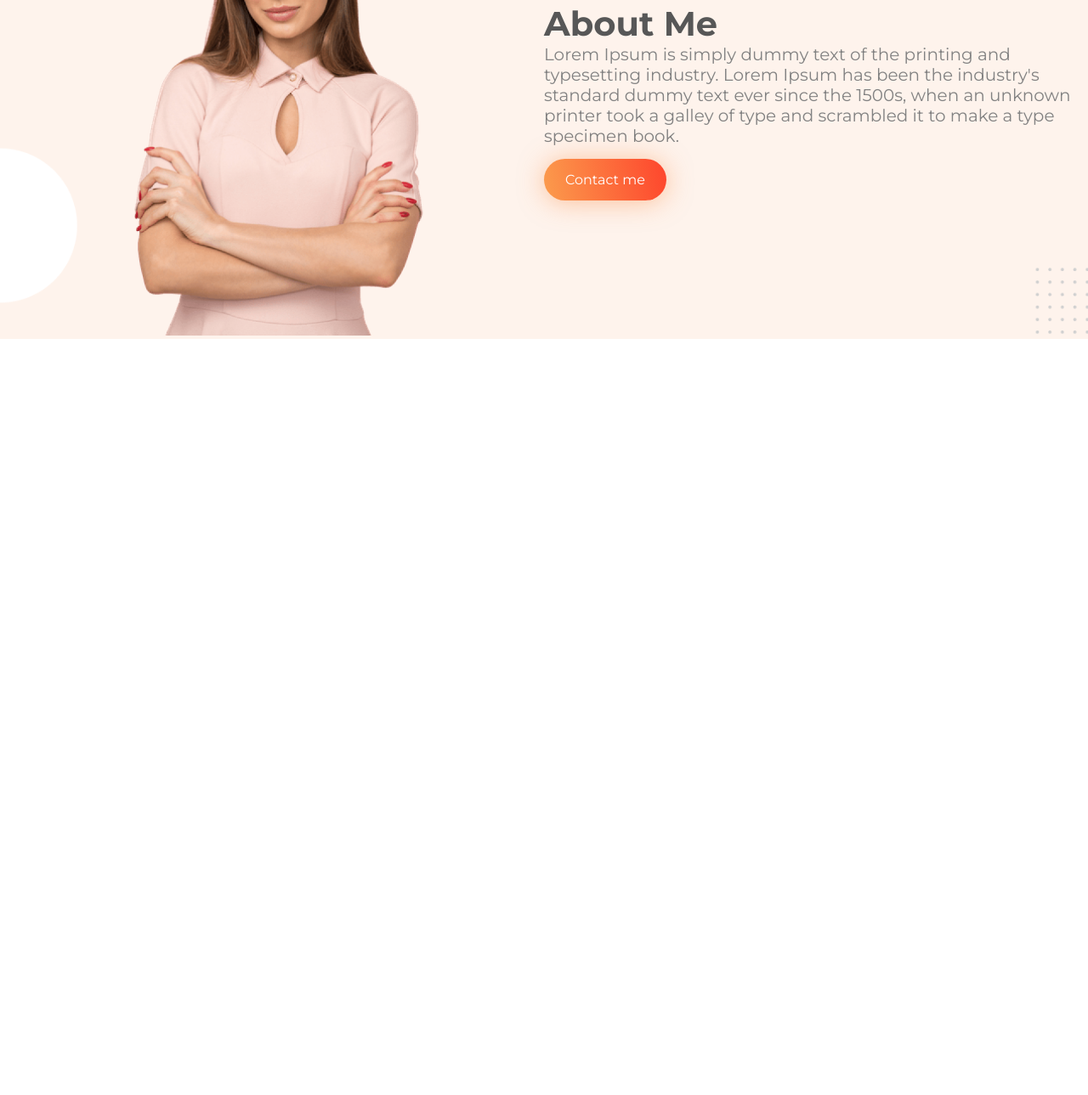
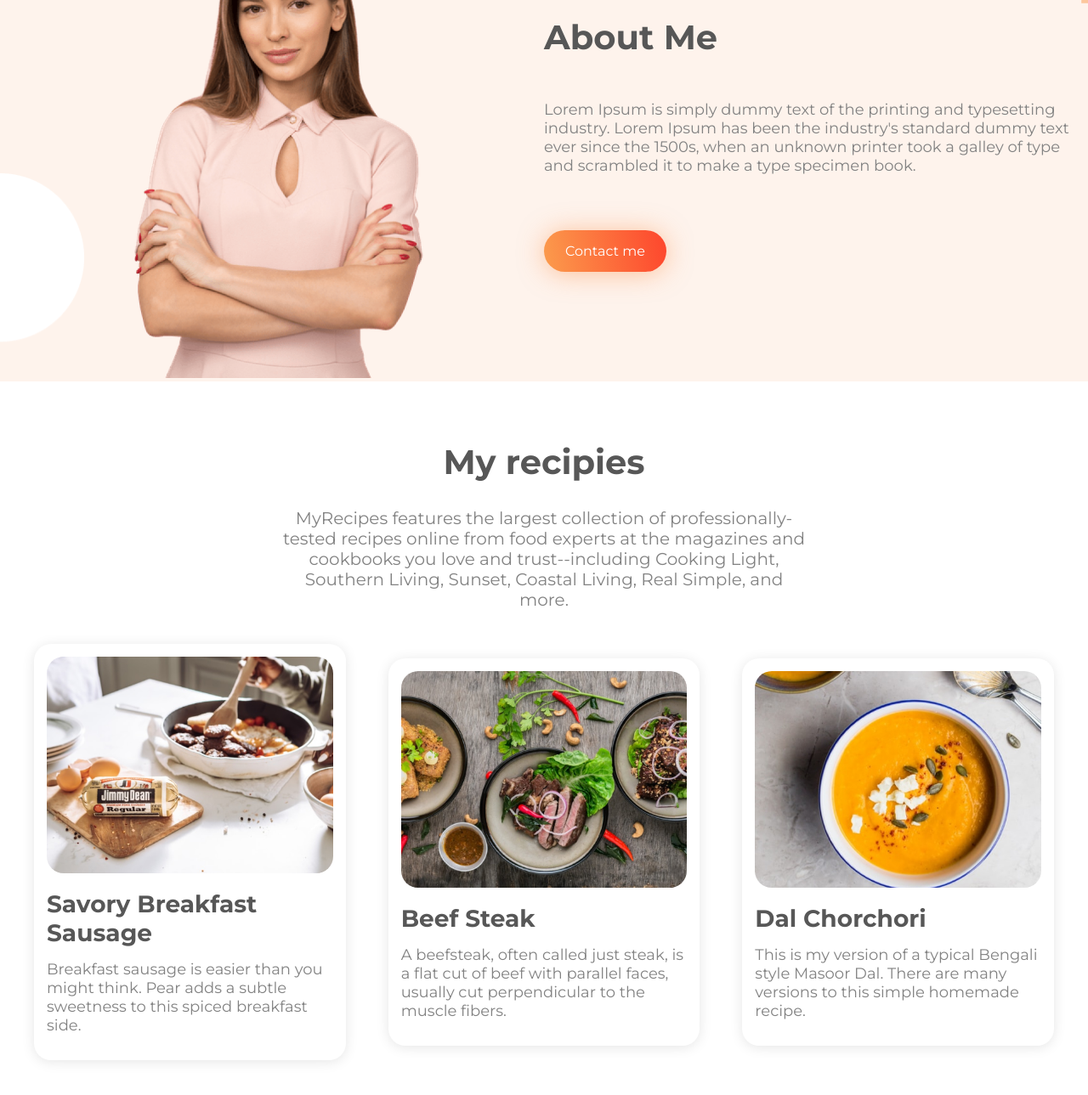
Before and after one commit to wpdevexpert/foodRecipies, a plain HTML site: page index.html in a window 1280 px wide. Shown: the part 847-2136 px from the top of the page at 85% size. Before the commit the page ends 1246 px from the top, so only its background shows below. Drawn offline with Linux system fonts and the light colour scheme.

Commit message:
recipies added

```diff
--- a/index.html
+++ b/index.html
@@ -18,7 +18,7 @@
     <section class="hero-area">
         <div class="container">
             <div class="row">
-                <div class="col-md-6">
+                <div class="half-width">
                     <h1><span class="highlight">Skip</span> The Diet,</h1>
                     <h1>Just Eat Healthy</h1>
                     <h1>With Food Network</h1>
@@ -27,7 +27,7 @@
                         <a href="https://milon.com.bd">Order Food</a>
                     </div>
                 </div>
-                <div class="col-md-6">
+                <div class="half-width">
                     <div class="hero-thumbnail">
                         <img src="images/hero-area-thumb.png" alt="">
                     </div>
@@ -38,12 +38,12 @@
     <section id="about" class="about-area">
         <div class="container">
             <div class="row">
-                <div class="col-md-6">
+                <div class="half-width">
                     <div class="about-thumb">
                         <img src="images/about-me.png" alt="">
                     </div>
                 </div>
-                <div class="col-md-6">
+                <div class="half-width">
                     <div class="about-info">
                         <h2>About Me</h2>
                         <p>Lorem Ipsum is simply dummy text of the printing and typesetting industry. Lorem Ipsum has
@@ -59,6 +59,36 @@
             </div>
         </div>
     </section>
+    <section class="my-recipies">
+        <div class="container">
+            <div class="recipies-heading center">
+                <h2>My recipies</h2>
+                <p>MyRecipes features the largest collection of professionally-tested recipes online from food
+                    experts at the magazines and cookbooks you love and trust--including Cooking Light, Southern Living,
+                    Sunset, Coastal Living, Real Simple, and more.</p>
+            </div>
+            <div class="row">
+                <div class="recipie-item">
+                    <img src="images/recipie1.jpg" alt="">
+                    <h2>Savory Breakfast Sausage</h2>
+                    <p>Breakfast sausage is easier than you might think. Pear adds a subtle sweetness to
+                        this spiced breakfast side.</p>
+                </div>
+                <div class="recipie-item">
+                    <img src="images/recipie2.jpg" alt="">
+                    <h2>Beef Steak</h2>
+                    <p>A beefsteak, often called just steak, is a flat cut of beef with parallel faces, usually cut
+                        perpendicular to the muscle fibers.</p>
+                </div>
+                <div class="recipie-item">
+                    <img src="images/recipie3.jpg" alt="">
+                    <h2>Dal Chorchori</h2>
+                    <p>This is my version of a typical Bengali style Masoor Dal. There are many versions to this simple
+                        homemade recipe.</p>
+                </div>
+            </div>
+        </div>
+    </section>
 </body>
 
 </html>
--- a/style.css
+++ b/style.css
@@ -27,7 +27,7 @@ body {
     flex-wrap: wrap;
     align-items: center !important;
 }
-.col-md-6 {
+.half-width {
     flex: 0 0 auto;
     width: 50%;
 }
@@ -84,9 +84,15 @@ section.about-area {
     background-image: url(images/about-bg.png);
     background-repeat: no-repeat;
     background-size: cover;
+    padding-top: 50px;
 }
 .about-info h2 {
     font-size: 40px;
+}
+.about-info p {
+    font-size: 18px;
+    margin: 50px 0;
+    padding-bottom: 30px;
 }
 .about-thumb {
     text-align: center;
@@ -94,3 +100,38 @@ section.about-area {
 .about-thumb img {
     width: 340px;
 }
+/**********Recipies Section*********/
+section.my-recipies {
+    padding-top: 70px;
+    padding-bottom: 50px;
+}
+.recipies-heading {
+    margin-bottom: 40px;
+}
+.recipies-heading h2 {
+    font-size: 40px;
+    margin-bottom: 30px;
+}
+.recipies-heading p {
+    width: 50%;
+    margin: 0 auto;
+}
+.recipie-item {
+    flex: 3;
+    margin: 0 25px 20px;
+    background-color: white;
+    border-radius: 20px;
+    padding: 15px;
+    box-shadow: 0px 2px 15px rgb(0 0 0 / 10%);
+}
+.recipie-item img {
+    border-radius: 20px;
+}
+.recipie-item h2 {
+    font-size: 28px;
+    margin: 15px 0;
+}
+.recipie-item p {
+    font-size: 18px;
+    margin-bottom: 15px;
+}
```
Also changed, not shown: images/recipie1.jpg (added), images/recipie2.jpg (added), images/recipie3.jpg (added).
